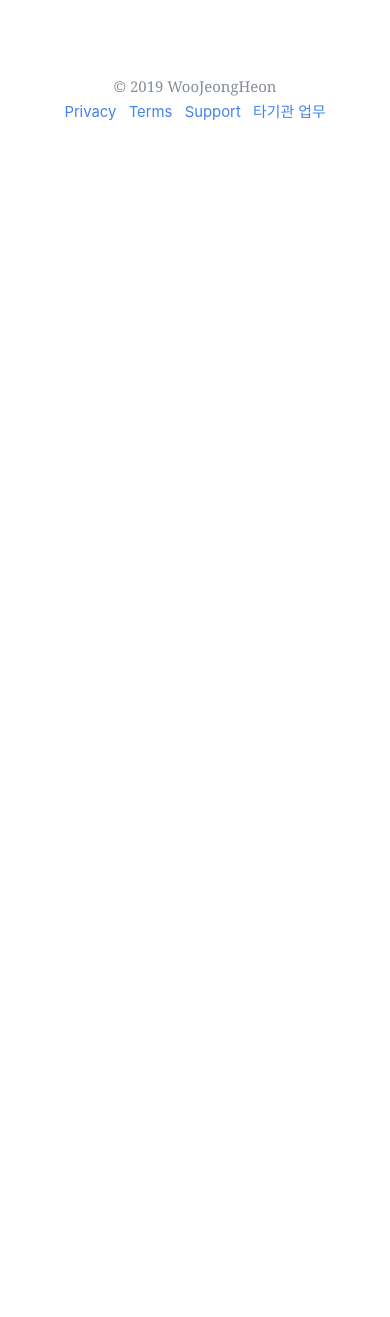
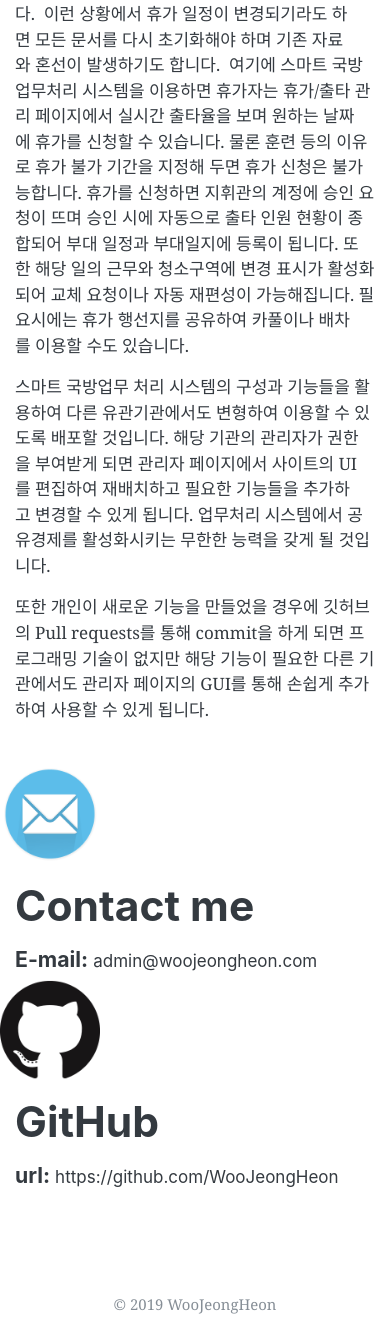
Before and after one commit to WooJeongHeon/SmartWork, a Django app: page /about_me/ in a window 390 px wide. Shown: the part 629-1946 px from the top of the page. Before the commit the page ends 750 px from the top, so only its background shows below. Run offline with Django 3.2, Linux system fonts and the light colour scheme; data that the repository does not hold is empty; parts of the project's set-up code (start-up, migrations or seed data) failed here and were passed over; some libraries are stand-ins or nearby versions.

Commit message:
changed mainpage and aboutmePage
Signed-off-by: JeongHeon Woo <email@woojeongheon.com>

```diff
--- a/MainPages/templates/about_me.html
+++ b/MainPages/templates/about_me.html
@@ -1,18 +1,28 @@
-{% extends 'basecamp/base_full.html' %} {% load static %}
-{% block title %}Smart Work - About Me{% endblock %}
-
-{% block description %}
-    <meta name="description" content="개발자 소개 사이트입니다."> {% endblock %}
-
-{% block content %}
+{% extends 'basecamp/base_full.html' %} {% load static %} {% block title %}Smart Work - About Me{% endblock %} {% block description %}
+<meta name="description" content="개발자 소개 사이트입니다."> {% endblock %} {% block content %}
 <div class="container">
     <div class="row">
         <div class="col-md-9">
-            <h1 class="my-3">About Me</h1>
-            <h3 class="my-3">안녕하세요. 개발자 우정헌 입니다. </h3>
+            <h3 class="my-3">안녕하세요.
+                <br>군장병 공개SW 집체교육에 참가한 우정헌입니다. </h3>
 
-            <h5 class="my-2">현재 웹 사이트 개발중입니다. </h5>
-            <p>현재 테스트 서버 운영중으로 접속에 제한이 되거나 오류가 발생할 수 있습니다. 양해 부탁드립니다~!!</p>
+            <h4 class="my-2">현재 테스트 서버 운영중으로 접속에 제한이 되거나 오류가 발생할 수 있습니다. 양해 부탁드립니다~!!</h4>
+            <p>해당 프로젝트는 군부대, 회사, 학교 등 여러 기관에서 이용이 가능하고 자료만 입력하면 대부분의 업무를 자동화하여 수행하므로 4차 산업혁명에 걸맞게 사업 전망 또한 매우 좋습니다.
+            </p>
+
+            <p>
+                실례로 부대에서 휴가 신청을 하게 되면 출타 비율과 빈도를 수기로 계산 후 엑셀 파일로 출타를 종합하고, 출력하여 문서로 공지하게 됩니다. 이를 근거로 상황판에 휴가 인원을 기재하고, 해당 날의 근무와 청소구역을 찾아 다시 교체하여 작성하는 등 여러 작업을 반복하는 비효율적인 면들이 존재합니다.  이런 상황에서 휴가 일정이 변경되기라도 하면 모든 문서를 다시 초기화해야 하며 기존 자료와 혼선이 발생하기도 합니다.  여기에 스마트 국방업무처리 시스템을 이용하면 휴가자는 휴가/출타 관리 페이지에서 실시간 출타율을 보며 원하는 날짜에 휴가를 신청할 수 있습니다. 물론 훈련 등의 이유로 휴가 불가 기간을 지정해 두면 휴가 신청은 불가능합니다. 휴가를 신청하면 지휘관의 계정에 승인 요청이 뜨며 승인 시에 자동으로 출타 인원 현황이 종합되어 부대 일정과 부대일지에 등록이 됩니다. 또한 해당 일의 근무와 청소구역에 변경 표시가 활성화되어 교체 요청이나 자동 재편성이 가능해집니다. 필요시에는 휴가 행선지를 공유하여 카풀이나 배차를 이용할 수도 있습니다.
+
+            </p>
+
+            <p>
+                스마트 국방업무 처리 시스템의 구성과 기능들을 활용하여 다른 유관기관에서도 변형하여 이용할 수 있도록 배포할 것입니다. 해당 기관의 관리자가 권한을 부여받게 되면 관리자 페이지에서 사이트의 UI를 편집하여 재배치하고 필요한 기능들을 추가하고 변경할 수 있게 됩니다. 업무처리 시스템에서 공유경제를 활성화시키는 무한한 능력을 갖게 될 것입니다.
+            </p>
+            <p>
+
+                또한 개인이 새로운 기능을 만들었을 경우에 깃허브의 Pull requests를 통해 commit을 하게 되면 프로그래밍 기술이 없지만 해당 기능이 필요한 다른 기관에서도 관리자 페이지의 GUI를 통해 손쉽게 추가하여 사용할 수 있게 됩니다.
+
+            </p>
             <br>
 
         </div>
@@ -20,7 +30,7 @@
 
     <div class="row">
         <div class="col-md-30">
-            <img width="100px" class="img-fluid" src="{% static 'basecamp/images/email_blue.png' %}" />
+            <img width="100px" class="img-fluid" src="{% static 'images/email-icon-1024x1024.png' %}" />
         </div>
         <div class="col-md">
             <h1 class="my-3">Contact me</h1>
@@ -29,7 +39,20 @@
             </h5>
         </div>
     </div>
+
+    <div class="row">
+        <div class="col-md-30">
+            <img width="100px" class="img-fluid" src="{% static 'images/GitHub-Mark-120px-plus.png' %}" />
+        </div>
+
+        <div class="col-md">
+            <h1 class="my-3">GitHub</h1>
+            <h5>url:
+                <small>https://github.com/WooJeongHeon</small>
+            </h5>
+        </div>
+    </div>
 </div>
-  <!-- Footer -->
-    {% include 'basecamp/footer.html' %}
-{% endblock %}
+
+<!-- Footer -->
+{% include 'basecamp/footer.html' %} {% endblock %}
--- a/MainPages/templates/main_site.html
+++ b/MainPages/templates/main_site.html
@@ -11,7 +11,10 @@
     <!-- Jumbotron Header -->
     <header class="jumbotron my-4">
       <h1 class="display-3">Smart Work!</h1>
-      <p class="lead">스마트업무처리 시스템에 오신 여러분을 환영합니다.스마트업무처리 시스템에 오신 여러분을 환영합니다.스마트업무처리 시스템에 오신 여러분을 환영합니다.스마트업무처리 시스템에 오신 여러분을 환영합니다.스마트업무처리 시스템에 오신 여러분을 환영합니다.스마트업무처리 시스템에 오신 여러분을 환영합니다.스마트업무처리 시스템에 오신 여러분을 환영합니다.스마트업무처리 시스템에 오신 여러분을 환영합니다.스마트업무처리 시스템에 오신 여러분을 환영합니다.스마트업무처리 시스템에 오신 여러분을 환영합니다.스마트업무처리 시스템에 오신 여러분을 환영합니다.</p>
+      <p class="lead">군부대나 일반 회사에는 대부분 업무 처리를 할 수 있는 인트라넷 시스템들이 갖추어져 있습니다.
+하지만 시스템이 해당 기관의 업무에 특화되어 있지 않은 경우가 많아 협업과 최신화에 어려움이 있으며 중복적으로 업무를 하게 되는 불편함이 생기기도 합니다. 결국 시간과 비용적으로 큰 손해를 보는 결과가 발생하게 됩니다.
+이를 해결하기 위해 공유, 협업, 자동화, 맞춤성과 통합 관리 등을 극대화하여 업무를 간소화할 수 있는 신개념의 스마트 업무 처리 시스템을 기획하였습니다.
+</p>
       <a href="/about_me" class="btn btn-primary btn-lg">더 알아보기</a>
     </header>
 
--- a/login/templates/sign_in.html
+++ b/login/templates/sign_in.html
@@ -68,7 +68,7 @@
 			</a>
 			<a class="btn btn-link" href="/accounts/login/">
 
-				<div>이전 버전</div>
+				<div>개발캠프 테스터 로그인</div>
 			</a>
 		</div>
 
```
Also changed, not shown: basecamp/static/images/GitHub-Mark-120px-plus.png (added), basecamp/static/images/email-icon-1024x1024.png (added).
